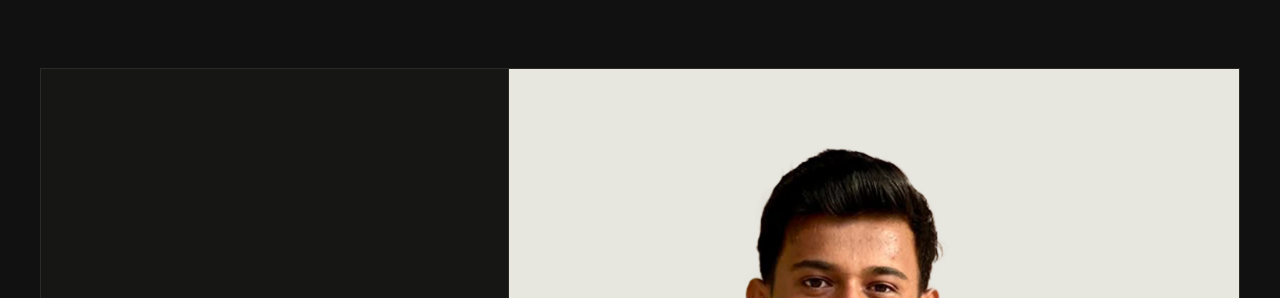
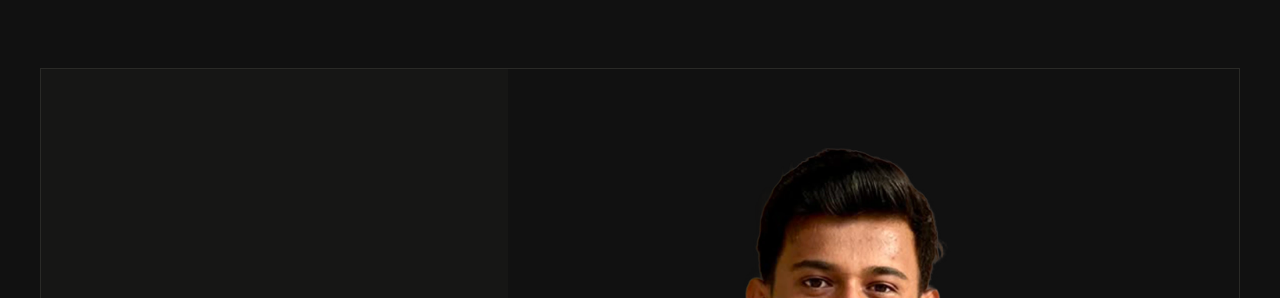
Before and after one commit to suhana-madathil/nabeelportfolio, a plain HTML site: page index.html in a window 1280 px wide. Shown: the part 897-1195 px from the top of the page. Drawn offline with nearby package versions, Linux system fonts and the light colour scheme.

Commit message:
Remove portrait background on home page

```diff
--- a/css/style.css
+++ b/css/style.css
@@ -597,7 +597,7 @@ section {
   gap: 1px;
   margin-top: clamp(3rem, 5.5vw, 5rem);
   overflow: hidden;
-  background: var(--border);
+  background: transparent;
   border: 1px solid var(--border);
 }
 
@@ -611,7 +611,7 @@ section {
   height: 100%;
   object-fit: contain;
   object-position: 50% 50%;
-  background: #e7e6df;
+  background: transparent;
 }
 
 .id-card {
```
